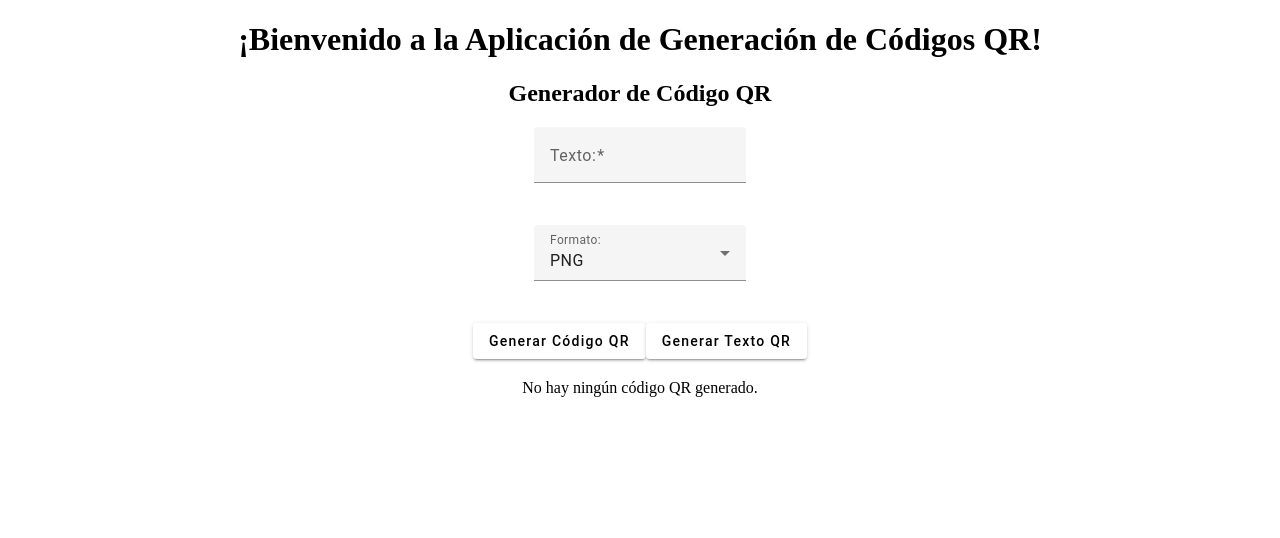
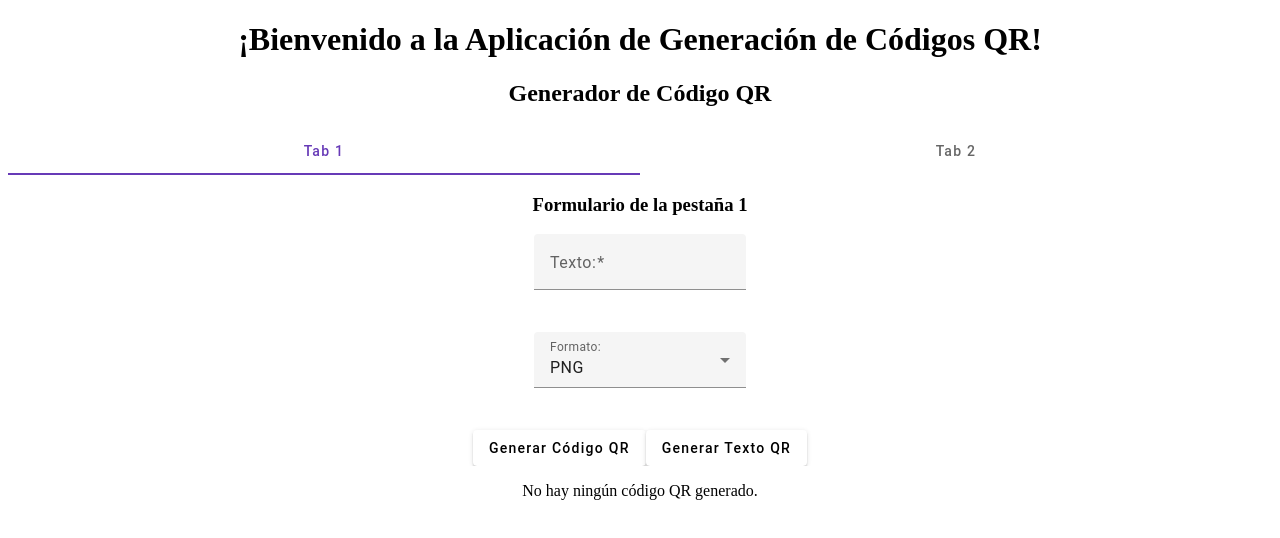
Before and after one commit to ManuFerrer094/qr-front, an Angular app: page / in a window 1280 px wide. Shown: the top 538 px of the page. Built offline with nearby package versions, Linux system fonts and the light colour scheme.

Commit message:
Angular material tabs base

```diff
--- a/src/app/qr-generator/qr-generator.component.html
+++ b/src/app/qr-generator/qr-generator.component.html
@@ -1,6 +1,12 @@
 <div>
   <h2>Generador de Código QR</h2>
-  <form (submit)="isVCardSelected ? generateVCardQR() : generateQR()">
+</div>
+<mat-tab-group>
+  <!-- Pestaña 1 -->
+  <mat-tab label="Tab 1">
+    <ng-template matTabContent>
+      <h3>Formulario de la pestaña 1</h3>
+      <form (submit)="generateQR()">
         <div>
           <mat-form-field>
             <mat-label for="text">Texto:</mat-label>
@@ -21,7 +27,29 @@
         <button type="submit" mat-raised-button>Generar Código QR</button>
         <button type="button" mat-raised-button (click)="isVCardSelected = false">Generar Texto QR</button>
       </form>
-</div>
+    </ng-template>
+  </mat-tab>
+
+  <!-- Pestaña 2 -->
+  <mat-tab label="Tab 2">
+    <ng-template matTabContent>
+      <h3>Formulario de la pestaña 2</h3>
+      <form>
+        <mat-form-field>
+          <mat-label>Edad</mat-label>
+          <input matInput type="number" placeholder="Ingrese su edad">
+        </mat-form-field>
+
+        <mat-form-field>
+          <mat-label>Teléfono</mat-label>
+          <input matInput type="tel" placeholder="Ingrese su teléfono">
+        </mat-form-field>
+
+        <button mat-raised-button type="submit">Enviar</button>
+      </form>
+    </ng-template>
+  </mat-tab>
+</mat-tab-group>
 
 <!-- Mostrar el código QR generado o un mensaje si no hay uno -->
 @if(qrCodeImageUrl) {
--- a/src/app/qr-generator/qr-generator.component.ts
+++ b/src/app/qr-generator/qr-generator.component.ts
@@ -8,6 +8,7 @@ import { MatSelectModule } from '@angular/material/select';
 import { MatOptionModule } from '@angular/material/core';
 import { MatButtonModule } from '@angular/material/button';
 import { MatIconModule } from '@angular/material/icon';
+import { MatTabsModule } from '@angular/material/tabs';
 
 @Component({
   selector: 'app-qr-generator',
@@ -20,7 +21,7 @@ import { MatIconModule } from '@angular/material/icon';
     MatSelectModule,
     MatOptionModule,
     MatButtonModule,
-    MatIconModule
+    MatIconModule, MatTabsModule
   ],
   templateUrl: './qr-generator.component.html',
   styleUrl: './qr-generator.component.css'
@@ -56,25 +57,4 @@ export class QrGeneratorComponent {
       }
     );
   }
-
-  generateVCardQR(): void {
-    const apiUrl = 'http://localhost:3000/generate/vcard';
-    const requestBody = {
-      name: this.name,
-      email: this.email,
-      phone: this.phone,
-      address: this.address,
-      title: this.title,
-      url: this.url
-    };
-
-    this.http.post<any>(apiUrl, requestBody).subscribe(
-      (response) => {
-        this.qrCodeImageUrl = response.qr_code_url;
-      },
-      (error) => {
-        console.error('Error generating QR code:', error);
-      }
-    );
-  }
 }
```
Lines whose indentation alone changed are shown as unchanged.
